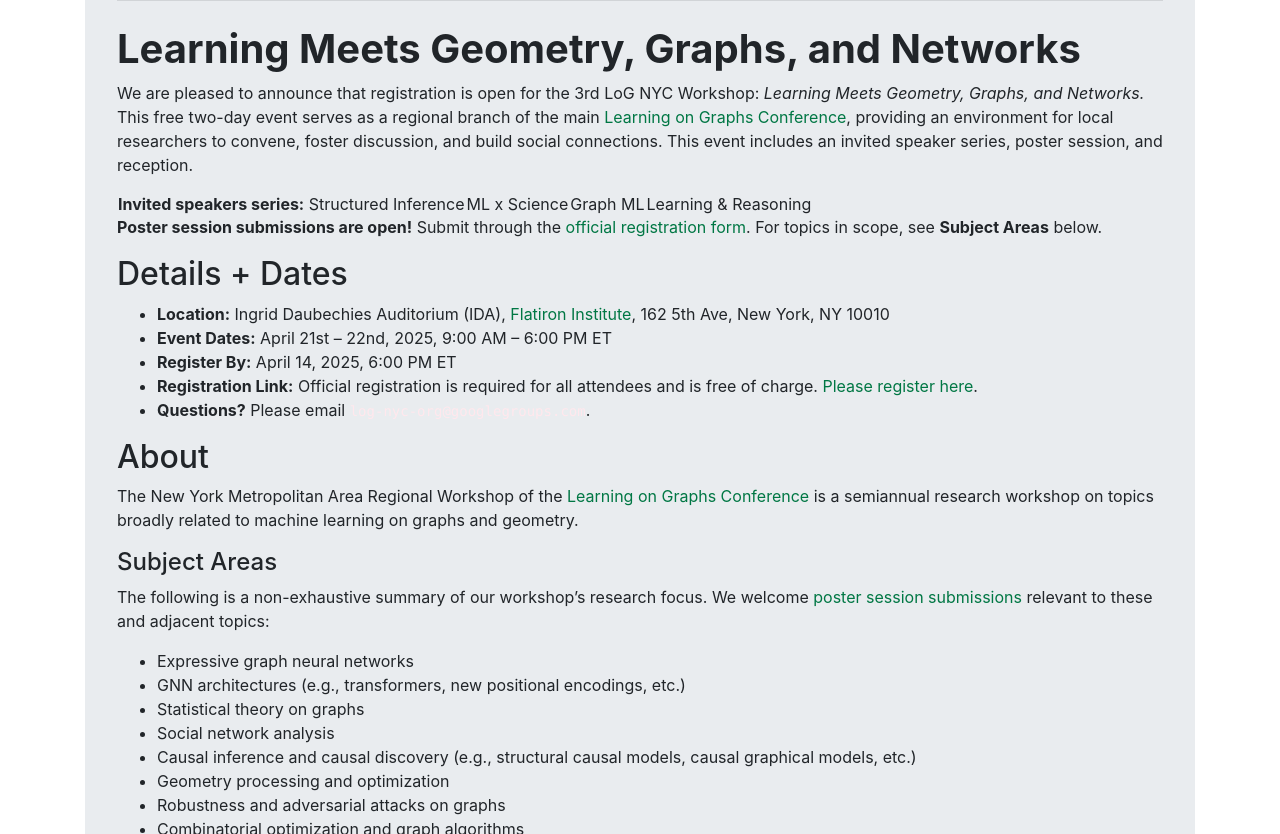
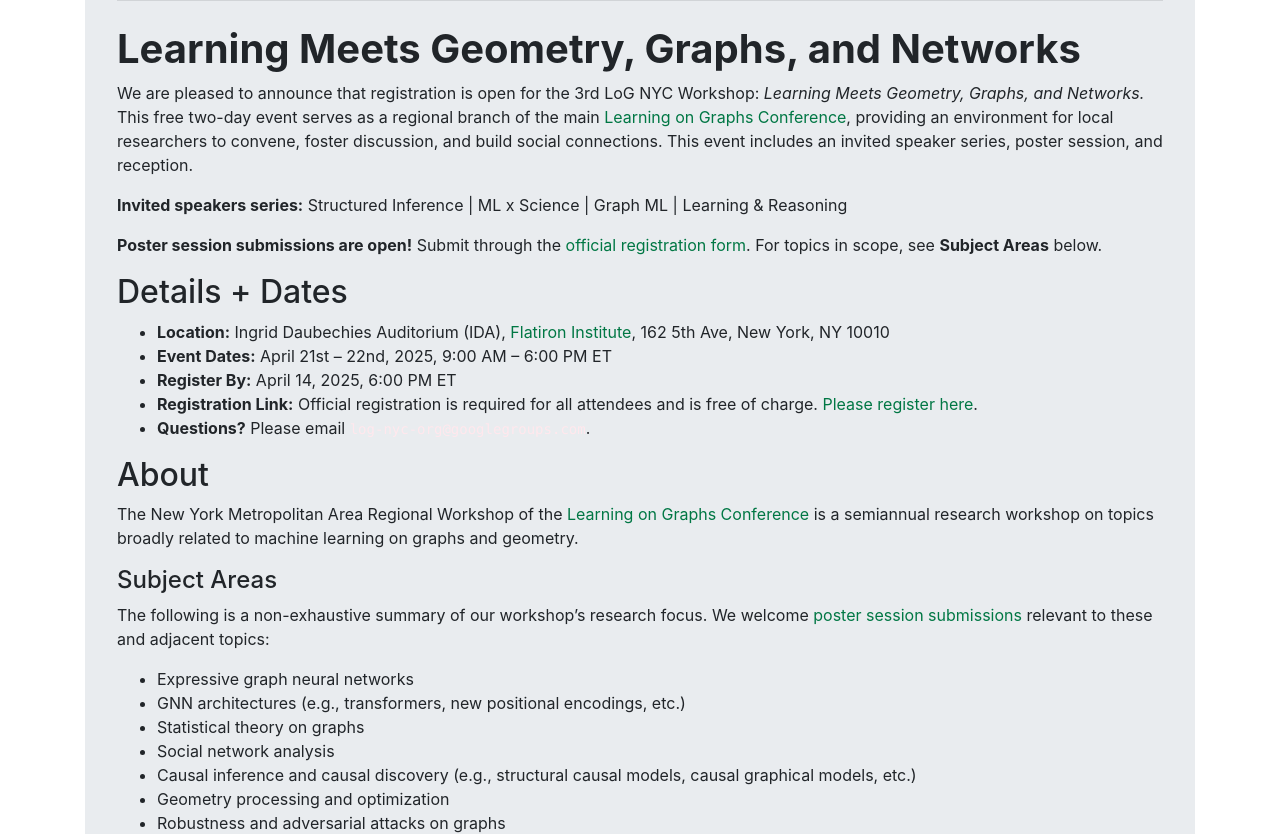
Before and after one commit to log-nyc/log-nyc.github.io, a Jekyll site: the page built from index.md, in a window 1280 px wide and 900 px high, scrolled down 682 px, cut to the strip 66-900 px from the top of the window. Built offline with Jekyll 4.4.1, drawn with Linux system fonts in a browser that asks for light colours; our own code applies the rules of GitHub Pages for plain Markdown files; some of the changed lines change nothing that is shown.

```diff
--- a/index.md
+++ b/index.md
@@ -3,7 +3,9 @@
 
 We are pleased to announce that registration is open for the 3rd LoG NYC Workshop: *Learning Meets Geometry, Graphs, and Networks.* This free two-day event serves as a regional branch of the main [Learning on Graphs Conference](https://logconference.org/), providing an environment for local researchers to convene, foster discussion, and build social connections. This event includes an invited speaker series, poster session, and reception.
 
-**Invited speakers series:** Structured Inference | ML x Science | Graph ML | Learning & Reasoning
+
+**Invited speakers series:** Structured Inference &#124; ML x Science &#124; Graph ML &#124; Learning & Reasoning
+
 
 **Poster session submissions are open!** Submit through the [official registration form](https://events.simonsfoundation.org/event/90116c4e-d87a-4943-8bb8-b3b92d0ff398/regProcessStep1:9d11078f-3ba9-4a4e-be59-4d82b9e7a8ca?RefId=Registration). For topics in scope, see **Subject Areas** below.
 
```
